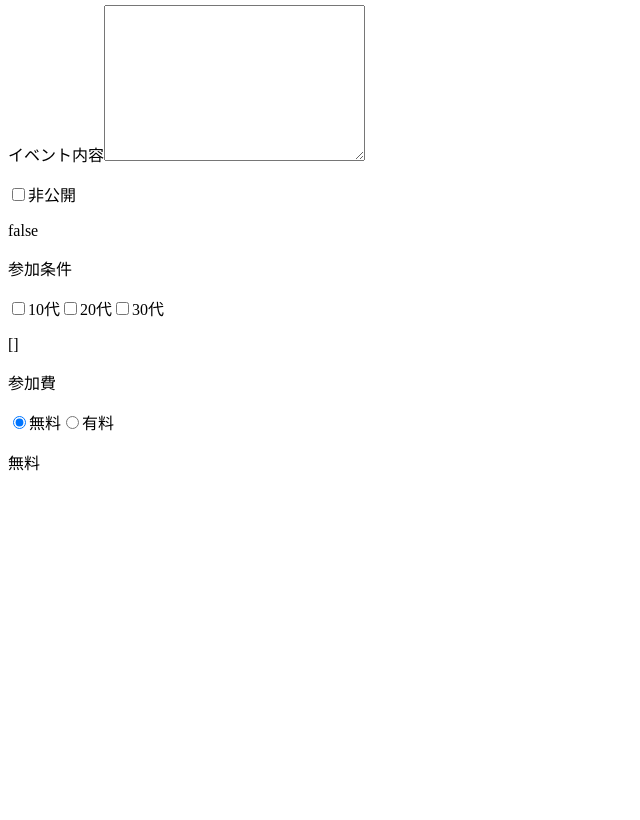
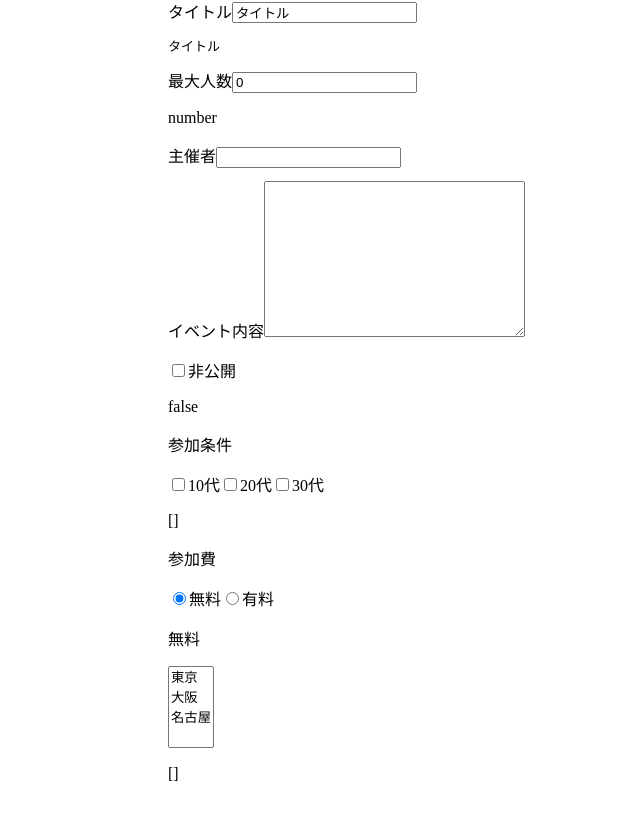
Before and after one commit to jin-aiit-a1824jj/vueJS-sample, a Vue app in the folder session6/index4/: page / in a window 1280 px wide. Shown: the part 450-1270 px from the top of the page, without its empty margins (0-640 px from the left). Before the commit the page ends 940 px from the top, so only its background shows below. Built offline with nearby package versions, Linux system fonts and the light colour scheme.

Commit message:
v-model with select tag & mulitiple

```diff
--- a/session6/index4/src/App.vue
+++ b/session6/index4/src/App.vue
@@ -10,7 +10,7 @@
       <component v-bind:is="currnetComponent"></component>
     </keep-alive>
 
-    <div>
+    <div style="padding: 10rem;">
       <h2>イベントのフォーム</h2>
       <label for="title">タイトル</label>
       <input id="title" type="text" v-model.lazy="eventData.title">
@@ -49,8 +49,10 @@
       <label for="paid">有料</label>
       <p>{{eventData.price}}</p>
 
-
-
+      <select v-model="eventData.locations" multiple>
+        <option v-for="location in locations" :key="location">{{ location }}</option>
+      </select>
+      <p>{{eventData.locations}}</p>
     </div>
 
   </div>
@@ -79,8 +81,10 @@
         detail: "",
         isPrivate: false,
         target: [],
-        price: "無料"
-      }
+        price: "無料",
+        locations: []
+      },
+      locations:["東京","大阪","名古屋"]
     }
   },
   methods: {
```
